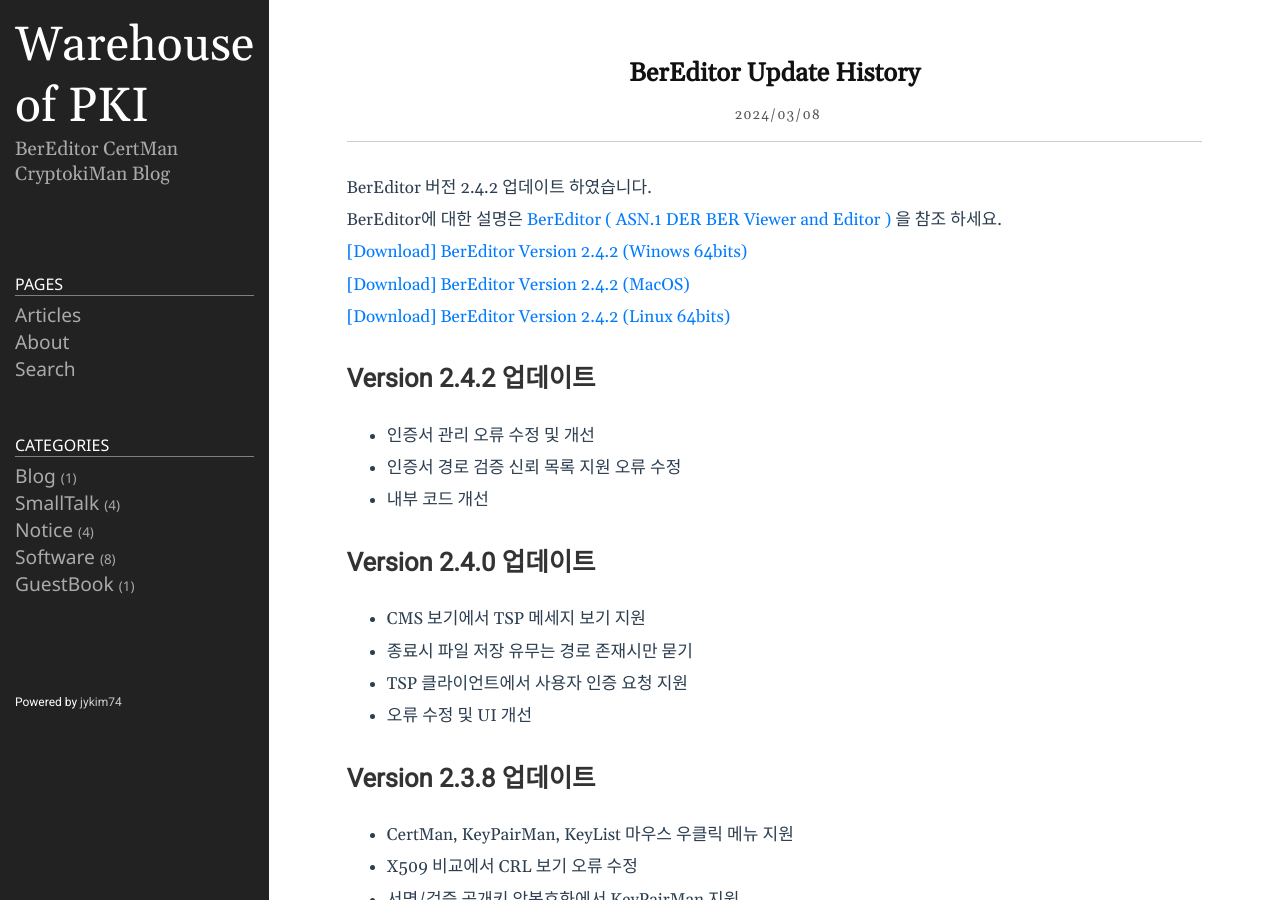
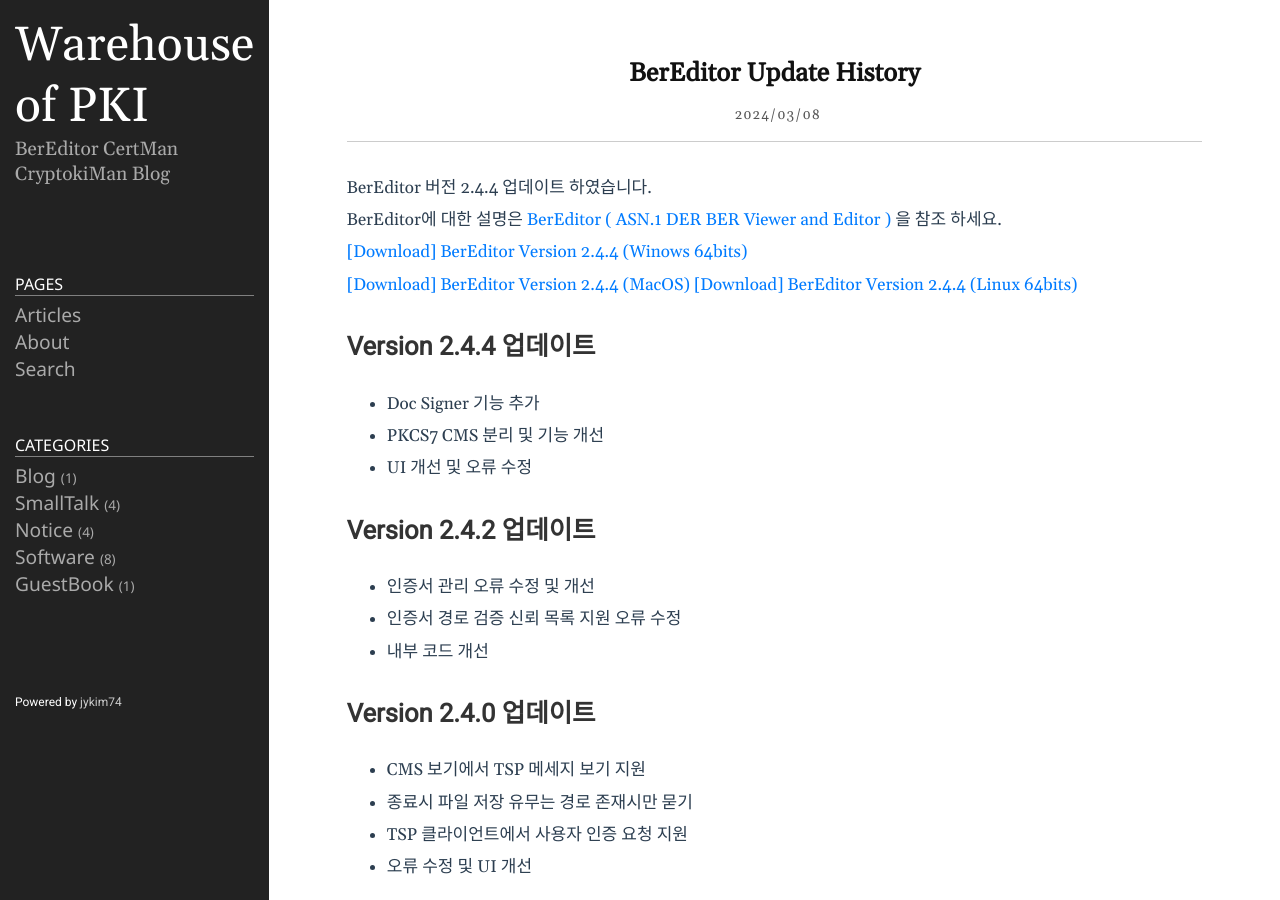
Before and after one commit to jykim74/jykim74.github.io, a Jekyll site: the page built from _posts/2024-03-08-BerEditorUpdate.md, in a window 1280 px wide and 900 px high. Built offline with Jekyll 4.4.1, drawn with Linux system fonts in a browser that asks for light colours; nearby versions of some CDN libraries; comment, search, counter and statistics services are not loaded.

Commit message:
BerEditor 2.4.4 모두 적용

```diff
--- a/_posts/2023-04-13-BerEditor.markdown
+++ b/_posts/2023-04-13-BerEditor.markdown
@@ -16,11 +16,11 @@
 
 This is a program I made personally, so if you have any questions or bugs, use [Google Groups]( https://groups.google.com/g/bereditor, "Google Groups" )
 
-[[Download] BerEditor Version 2.4.2 (Win64)]( https://jykim74.github.io/msi/BerEditor-enV242.msi "BerEditor" )
+[[Download] BerEditor Version 2.4.4 (Win64)]( https://jykim74.github.io/msi/BerEditor-enV244.msi "BerEditor" )
 
-[[Download] BerEditor Version 2.4.2 (MacOS)]( https://jykim74.github.io/dmg/BerEditorV242.dmg "BerEditor" )
+[[Download] BerEditor Version 2.4.4 (MacOS)]( https://jykim74.github.io/dmg/BerEditorV244.dmg "BerEditor" )
 
-[[Download] BerEditor Version 2.4.2 (Linux64)]( https://jykim74.github.io/zip/BerEditorV242.zip "BerEditor" )
+[[Download] BerEditor Version 2.4.4 (Linux64)]( https://jykim74.github.io/zip/BerEditorV244.zip "BerEditor" )
 
 If you would like to receive a license, simply write a request in [Free License Request](https::/jykim7.mycafe24.com/user_reg.php) and you can receive a trial (30-day) license.
 Of course, you can apply for a license multiple times.
--- a/_posts/2024-03-08-BerEditorUpdate.md
+++ b/_posts/2024-03-08-BerEditorUpdate.md
@@ -4,12 +4,17 @@
 tags: [ASN.1,ASN.1 viewer, BER, BER reader, BER viewer, DER ,DER reader]
 category: Software
 ---
-BerEditor 버전 2.4.2 업데이트 하였습니다.
+BerEditor 버전 2.4.4 업데이트 하였습니다.
 BerEditor에 대한 설명은 [BerEditor ( ASN.1 DER BER Viewer and Editor )](https://jykim74.tistory.com/36) 을 참조 하세요.
 
-[\[Download\] BerEditor Version 2.4.2 (Winows 64bits)](https://jykim74.github.io/msi/BerEditor-enV242.msi)
-[\[Download\] BerEditor Version 2.4.2 (MacOS)](https://jykim74.github.io/dmg/BerEditorV242.dmg)
-[\[Download\] BerEditor Version 2.4.2 (Linux 64bits)](https://jykim74.github.io/zip/BerEditorV242.zip)
+[\[Download\] BerEditor Version 2.4.4 (Winows 64bits)](https://jykim74.github.io/msi/BerEditor-enV244.msi)
+[\[Download\] BerEditor Version 2.4.4 (MacOS)](https://jykim74.github.io/dmg/BerEditorV244.dmg)
+[\[Download\] BerEditor Version 2.4.4 (Linux 64bits)](https://jykim74.github.io/zip/BerEditorV244.zip)
+
+## Version 2.4.4 업데이트
+- Doc Signer 기능 추가
+- PKCS7 CMS 분리 및 기능 개선
+- UI 개선 및 오류 수정
 
 ## Version 2.4.2 업데이트
 - 인증서 관리 오류 수정 및 개선
--- a/appcast/bereditor_appcast_mac.xml
+++ b/appcast/bereditor_appcast_mac.xml
@@ -5,10 +5,10 @@
 		<description>Feed for BerEditor updates</description>
 		<language>en</language>
 		<item>
-			<title>Version 2.4.2</title>
+			<title>Version 2.4.4</title>
 			<sparkle:releaseNotesLink>https://jykim74.github.io/software/2024/03/08/BerEditorUpdate.html</sparkle:releaseNotesLink>
-			<enclosure url="https://jykim74.github.io/dmg/BerEditorV242.dmg" sparkle:version="2.4.2"
-			sparkle:edSignature="bvzzvTXoPkTvpBV0lw+6PFaFiAS/o/rhvU68Pby6DFfa5GRGevcgz93b2B+iPJLMY0D089hgOBfddDIDan7lAQ==" length="16880341"
+			<enclosure url="https://jykim74.github.io/dmg/BerEditorV244.dmg" sparkle:version="2.4.4"
+			sparkle:edSignature="r4qUTzV6/A8BFGtQzTwjN5p4NTc7Lz+V3PtLp4EXXfEjJyn0YtR12X6H6d01MX+j+6XbcNp82yizLX+5TGNsCg==" length="31907025"
 			type="application/octet-stream"/>
 		</item>
 	</channel>
--- a/appcast/bereditor_appcast_mac_ko.xml
+++ b/appcast/bereditor_appcast_mac_ko.xml
@@ -5,10 +5,10 @@
 		<description>Feed for BerEditor updates</description>
 		<language>en</language>
 		<item>
-			<title>Version 2.4.2</title>
+			<title>Version 2.4.4</title>
 			<sparkle:releaseNotesLink>https://jykim74.github.io/software/2024/03/08/BerEditorUpdate.html</sparkle:releaseNotesLink>
-			<enclosure url="https://jykim74.github.io/dmg/BerEditorV242.dmg" sparkle:version="2.4.2"
-			sparkle:edSignature="bvzzvTXoPkTvpBV0lw+6PFaFiAS/o/rhvU68Pby6DFfa5GRGevcgz93b2B+iPJLMY0D089hgOBfddDIDan7lAQ==" length="16880341"
+			<enclosure url="https://jykim74.github.io/dmg/BerEditorV244.dmg" sparkle:version="2.4.4"
+			sparkle:edSignature="r4qUTzV6/A8BFGtQzTwjN5p4NTc7Lz+V3PtLp4EXXfEjJyn0YtR12X6H6d01MX+j+6XbcNp82yizLX+5TGNsCg==" length="31907025"
 			type="application/octet-stream"/>
 		</item>
 	</channel>
--- a/appcast/bereditor_appcast_win.xml
+++ b/appcast/bereditor_appcast_win.xml
@@ -5,9 +5,9 @@
 		<description>Feed for BerEditor updates</description>
 		<language>en</language>
 		<item>
-			<title>Version 2.4.2</title>
+			<title>Version 2.4.4</title>
 			<sparkle:releaseNotesLink>https://jykim74.github.io/software/2024/03/08/BerEditorUpdate.html</sparkle:releaseNotesLink>
-			<enclosure url="https://jykim74.github.io/msi/BerEditor-enV242.msi" sparkle:version="2.4.2" length="0" type="application/octet-stream"/>
+			<enclosure url="https://jykim74.github.io/msi/BerEditor-enV244.msi" sparkle:version="2.4.4" length="0" type="application/octet-stream"/>
 		</item>
 	</channel>
 </rss>
--- a/appcast/bereditor_appcast_win_ko.xml
+++ b/appcast/bereditor_appcast_win_ko.xml
@@ -5,9 +5,9 @@
 		<description>Feed for BerEditor updates</description>
 		<language>en</language>
 		<item>
-			<title>Version 2.4.2</title>
+			<title>Version 2.4.4</title>
 			<sparkle:releaseNotesLink>https://jykim74.github.io/software/2024/03/08/BerEditorUpdate.html</sparkle:releaseNotesLink>
-			<enclosure url="https://jykim74.github.io/msi/BerEditor-enV242.msi" sparkle:version="2.4.2" length="0" type="application/octet-stream"/>
+			<enclosure url="https://jykim74.github.io/msi/BerEditor-enV244.msi" sparkle:version="2.4.4" length="0" type="application/octet-stream"/>
 		</item>
 	</channel>
 </rss>
```
